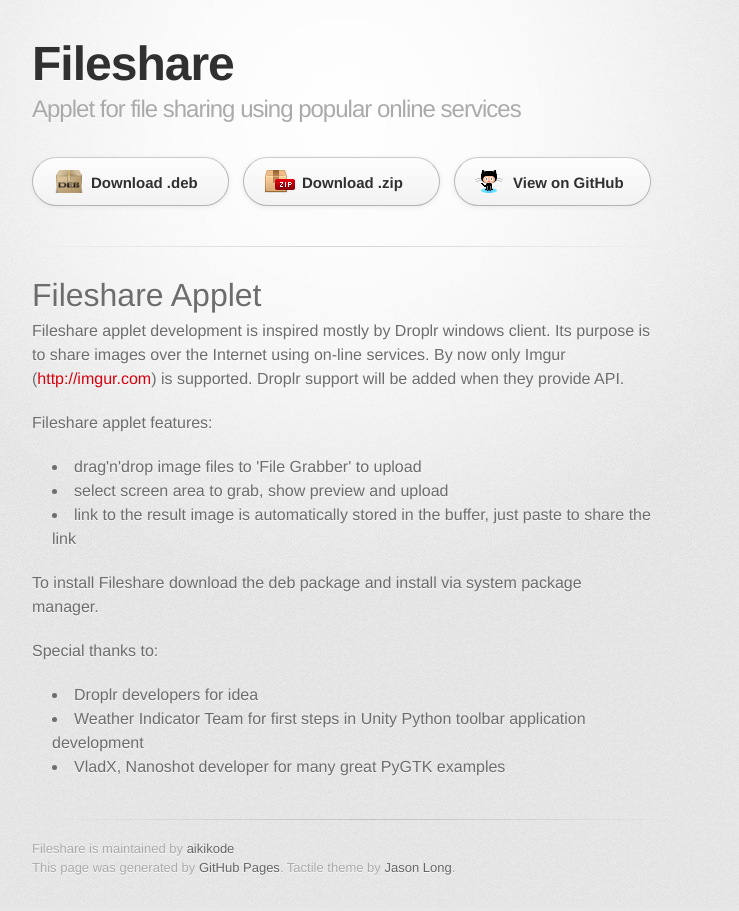
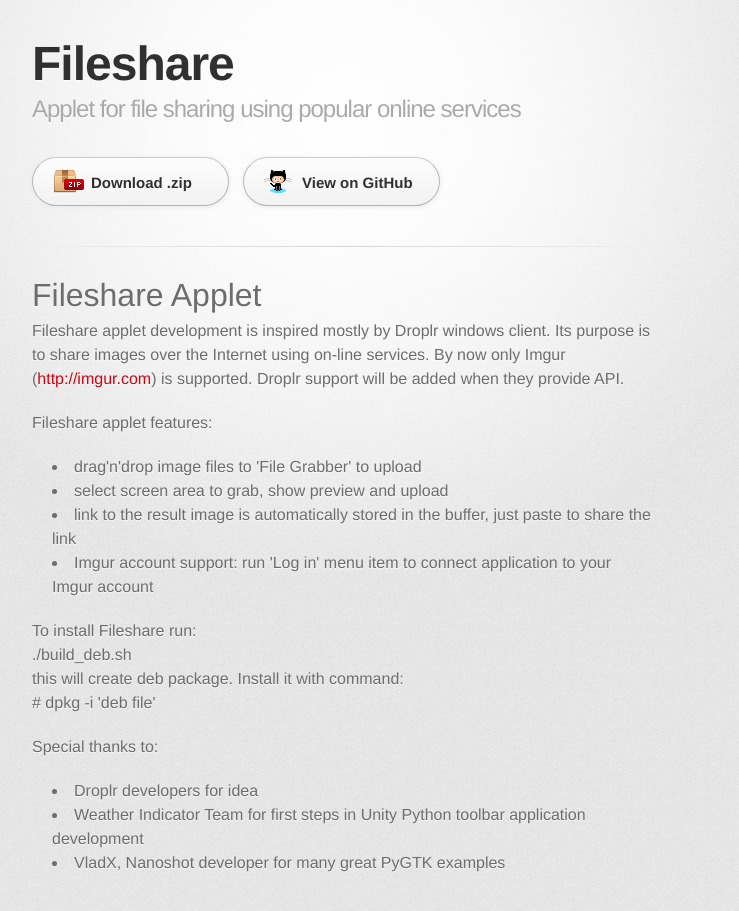
Before and after one commit to aikikode/fileshare, a plain HTML site: page index.html in a window 1280 px wide. Shown: the top 911 px of the page, without its empty margins (298-1037 px from the left). Drawn offline with Linux system fonts and the light colour scheme; a web font is replaced by a local one.

Commit message:
Add build instructions

```diff
--- a/index.html
+++ b/index.html
@@ -23,7 +23,6 @@
         </header>
 
         <section id="downloads" class="clearfix">
-          <a href="https://github.com/downloads/aikikode/fileshare/indicator-fileshare-0.2.2.deb" id="download-deb" class="button"><span>Download .deb</span></a>
           <a href="https://github.com/aikikode/fileshare/zipball/master" id="download-zip" class="button"><span>Download .zip</span></a>
           <!--<a href="https://github.com/aikikode/fileshare/tarball/master" id="download-tar-gz" class="button"><span>Download .tar.gz</span></a>-->
           <a href="https://github.com/aikikode/fileshare" id="view-on-github" class="button"><span>View on GitHub</span></a>
@@ -46,8 +45,13 @@ when they provide API.</p>
 <li>select screen area to grab, show preview and upload</li>
 <li>link to the result image is automatically stored in the buffer, just paste
 to share the link</li>
-</ul><p>To install Fileshare download the deb package and install via
-system package manager.</p>
+<li>Imgur account support: run 'Log in' menu item to connect application
+to your Imgur account</li>
+</ul><p>To install Fileshare run:</br>
+./build_deb.sh</br>
+this will create deb package. Install it with command:</br>
+# dpkg -i 'deb file'
+</p>
 
 <p>Special thanks to:</p>
 
```
